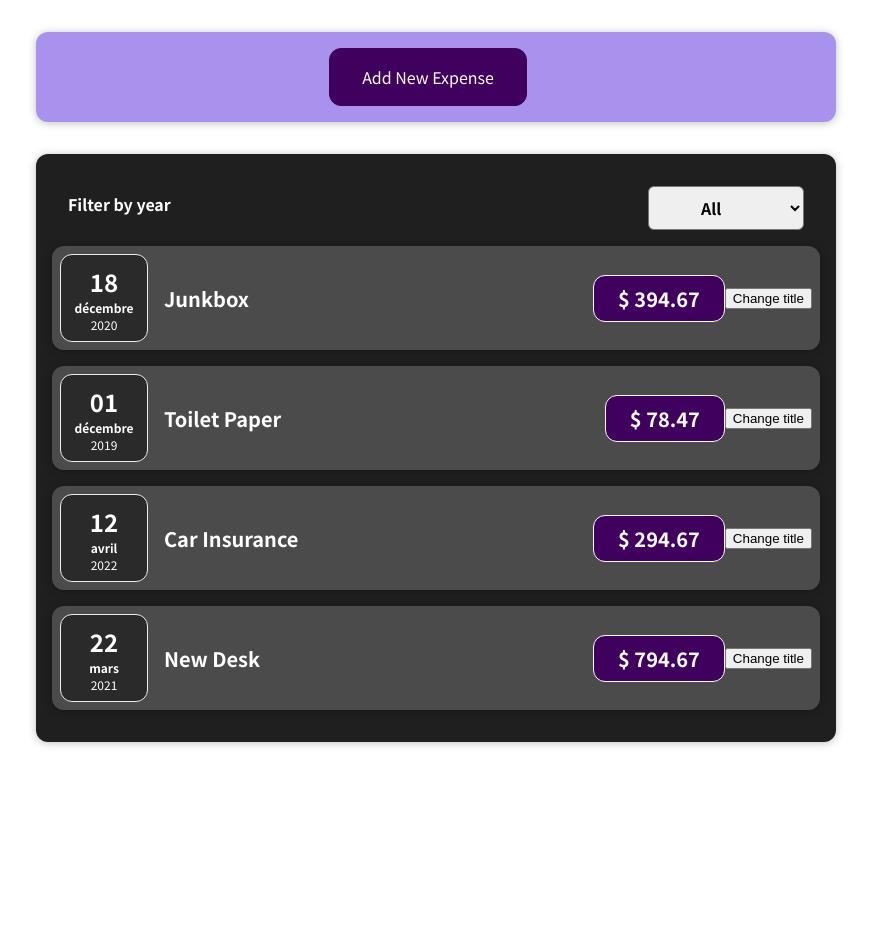
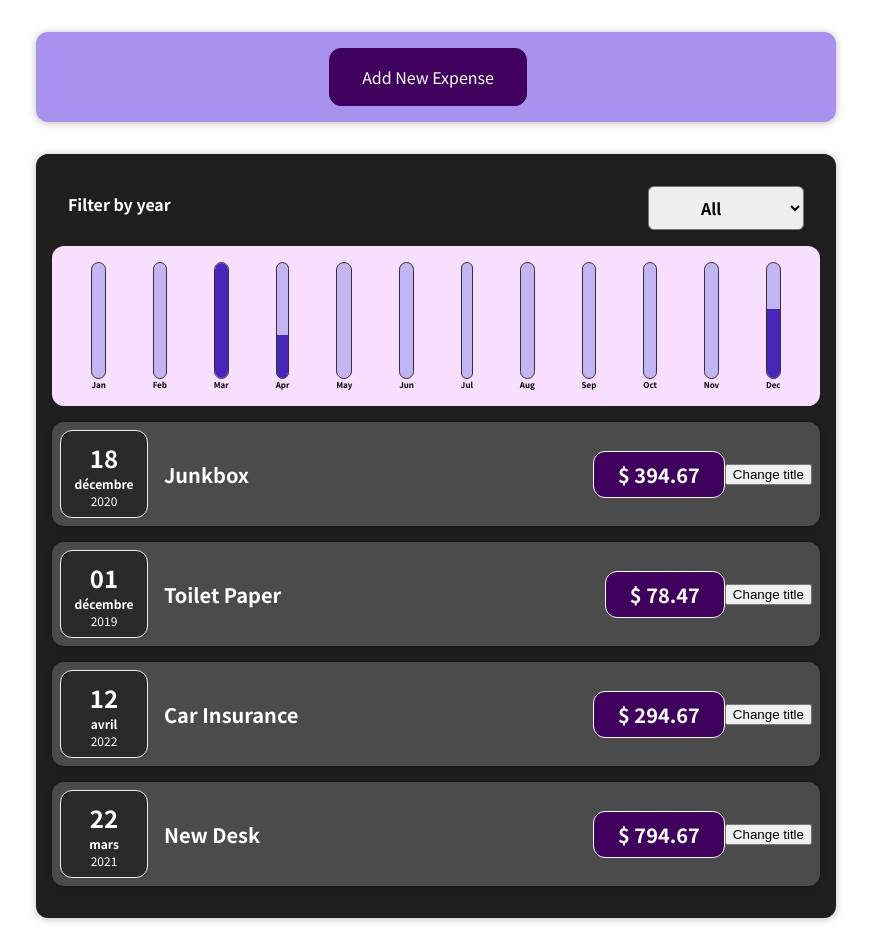
Before and after one commit to LefebvreAnthony/first-step-react, a React (Create React App) app: page / in a window 1280 px wide. Shown: the whole page, without its empty margins (204-1075 px from the left). Before the commit the page ends 800 px from the top, so only its background shows below. Built offline with nearby package versions, Linux system fonts and the light colour scheme.

Commit message:
add chartBar and css component

```diff
--- /dev/null
+++ b/src/components/Chart/Chart.css
@@ -0,0 +1,9 @@
+.chart {
+  padding: 1rem;
+  border-radius: 12px;
+  background-color: #f8dfff;
+  text-align: center;
+  display: flex;
+  justify-content: space-around;
+  height: 10rem;
+}
--- /dev/null
+++ b/src/components/Chart/Chart.js
@@ -0,0 +1,20 @@
+import "./Chart.css";
+import ChartBar from "./ChartBar";
+const Chart = (props) => {
+  const dataPointValues = props.dataPoints.map((dataPoint) => dataPoint.value);
+  const totalMaximum = Math.max(...dataPointValues);
+  return (
+    <div className="chart">
+      {props.dataPoints.map((dataPoint) => (
+        <ChartBar
+          key={dataPoint.label}
+          value={dataPoint.value}
+          maxValue={totalMaximum}
+          label={dataPoint.label}
+        />
+      ))}
+    </div>
+  );
+};
+
+export default Chart;
--- /dev/null
+++ b/src/components/Chart/ChartBar.css
@@ -0,0 +1,30 @@
+.chart-bar {
+  height: 100%;
+  display: flex;
+  flex-direction: column;
+  align-items: center;
+}
+
+.chart-bar__inner {
+  height: 100%;
+  width: 100%;
+  border: 1px solid #313131;
+  border-radius: 12px;
+  background-color: #c3b4f3;
+  overflow: hidden;
+  display: flex;
+  flex-direction: column;
+  justify-content: flex-end;
+}
+
+.chart-bar__fill {
+  background-color: #4826b9;
+  width: 100%;
+  transition: all 0.3s ease-out;
+}
+
+.chart-bar__label {
+  font-weight: bold;
+  font-size: 0.5rem;
+  text-align: center;
+}
--- /dev/null
+++ b/src/components/Chart/ChartBar.js
@@ -0,0 +1,22 @@
+import "./ChartBar.css";
+
+const CharBar = (props) => {
+  let barFillHeight = "0%";
+
+  if (props.maxValue > 0) {
+    barFillHeight = Math.round((props.value / props.maxValue) * 100) + "%";
+  }
+  return (
+    <div className="chart-bar">
+      <div className="chart-bar__inner">
+        <div
+          className="chart-bar__fill"
+          style={{ height: barFillHeight }}
+        ></div>
+      </div>
+      <div className="chart-bar__label">{props.label}</div>
+    </div>
+  );
+};
+
+export default CharBar;
--- a/src/components/Expenses/Expenses.js
+++ b/src/components/Expenses/Expenses.js
@@ -1,6 +1,7 @@
 import { useState } from "react";
 import Card from "../UI/Card";
 import "./Expenses.css";
+import ExpensesChart from "./ExpensesChart";
 import ExpensesFilter from "./ExpensesFilter";
 import ExpensesList from "./ExpensesList";
 
@@ -28,6 +29,7 @@
           selectedYear={filteredYear}
           onFilterChange={FilterHandler}
         />
+        <ExpensesChart expenses={filteredExpenses} />
         <ExpensesList items={filteredExpenses} />
       </Card>
     </div>
--- /dev/null
+++ b/src/components/Expenses/ExpensesChart.js
@@ -0,0 +1,25 @@
+import Chart from "../Chart/Chart";
+
+const ExpensesChart = (props) => {
+  const chartDataPoints = [
+    { label: "Jan", value: 0 },
+    { label: "Feb", value: 0 },
+    { label: "Mar", value: 0 },
+    { label: "Apr", value: 0 },
+    { label: "May", value: 0 },
+    { label: "Jun", value: 0 },
+    { label: "Jul", value: 0 },
+    { label: "Aug", value: 0 },
+    { label: "Sep", value: 0 },
+    { label: "Oct", value: 0 },
+    { label: "Nov", value: 0 },
+    { label: "Dec", value: 0 },
+  ];
+
+  for (const expense of props.expenses) {
+    const expenseMonth = expense.date.getMonth(); // starting at 0 => January => 0
+    chartDataPoints[expenseMonth].value += expense.amount;
+  }
+  return <Chart dataPoints={chartDataPoints} />;
+};
+export default ExpensesChart;
--- a/src/components/NewExpense/ExpenseForm.js
+++ b/src/components/NewExpense/ExpenseForm.js
@@ -22,7 +22,7 @@
     const expenseData = {
       id: Math.random * 1,
       title: enteredTitle,
-      amount: enteredAmount,
+      amount: +enteredAmount,
       date: new Date(enteredDate),
     };
     props.onSaveExpenseData(expenseData);
```
